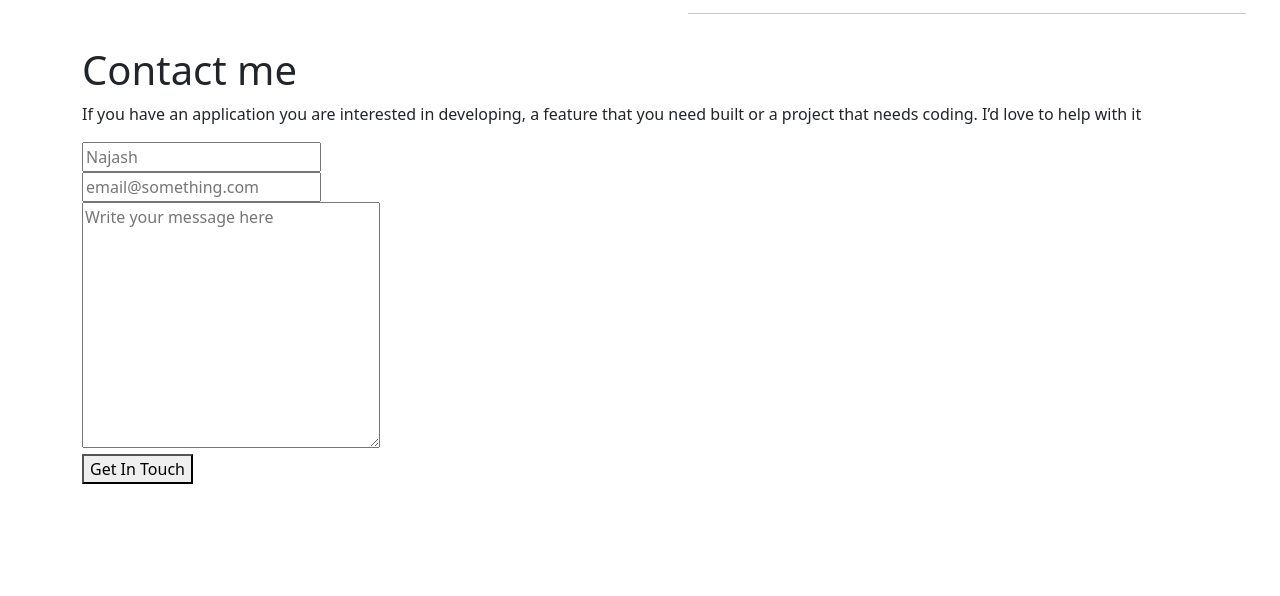
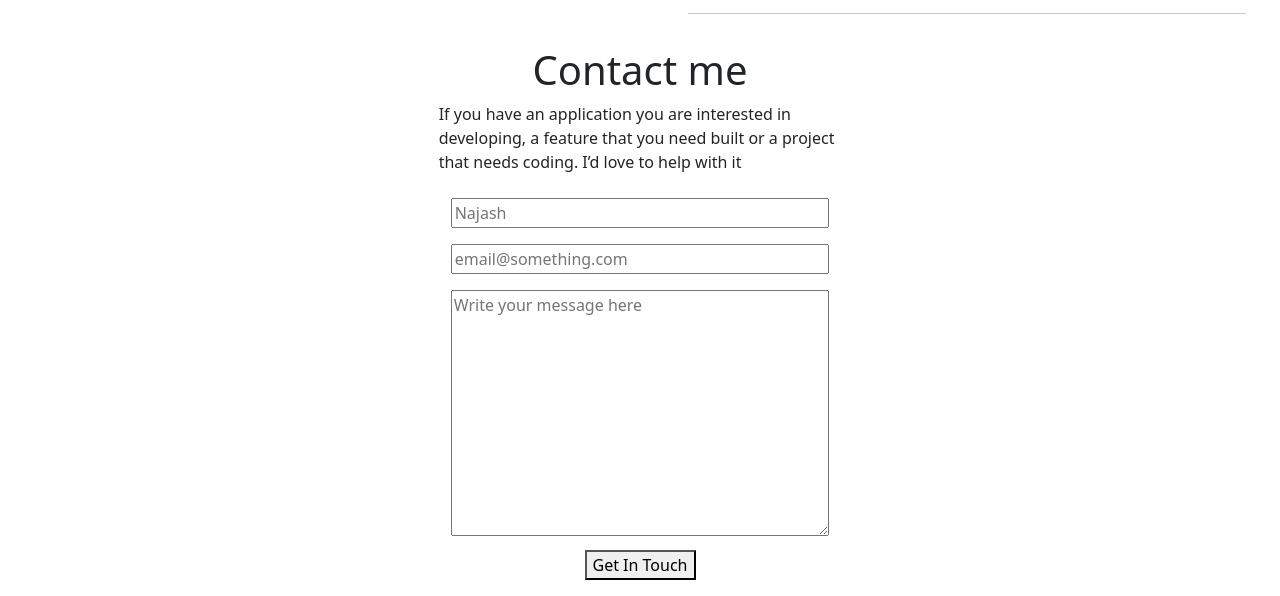
Before and after one commit to jash-debug/Introduction-to-Bootstrap-, a website: page index.html in a window 1280 px wide. Shown: the part 3890-4486 px from the top of the page. Before the commit the page ends 4390 px from the top, so only its background shows below. Drawn offline with nearby package versions, Linux system fonts and the light colour scheme.

Commit message:
Complete contact-us structure

```diff
--- a/index.html
+++ b/index.html
@@ -315,7 +315,7 @@
 
     <!-- contact form -->
     <section>
-        <div class="container">
+        <div class="container d-flex flex-column align-items-center col-4">
             <h1 class="text-align-center">
                 Contact me
             </h1>
@@ -323,22 +323,22 @@
                 If you have an application you are interested in developing, a feature that you need built or a project
                 that needs coding. I’d love to help with it
             </p>
-            <form action="https://formspree.io/f/xpznwqll" method="post">
+            <form class="container-fluid" action="https://formspree.io/f/xpznwqll" method="post">
                 <ul class="form__list list-unstyled">
-                    <li class="form__list1">
-                        <input class="poppins form__list__style" name="name" type="text" id="Firstname"
+                    <li class="form__list1 py-2">
+                        <input class="poppins form__list__style col-12" name="name" type="text" id="Firstname"
                             placeholder="Najash" maxlength="30" aria-label="User Name" required />
                     </li>
-                    <li>
-                        <input class="poppins form__list__style" type="email" name="email" id="email"
+                    <li class="py-2">
+                        <input class="poppins form__list__style col-12" type="email" name="email" id="email"
                             placeholder="email@something.com" aria-label="Email" required />
                     </li>
-                    <li class="form__list2">
-                        <textarea class="poppins form__list__style" name="textarea__form" id="textarea__form" cols="30"
+                    <li class="form__list2 py-2">
+                        <textarea class="poppins form__list__style col-12" name="textarea__form" id="textarea__form" cols="30"
                             rows="10" maxlength="500" aria-label="Enter Message" placeholder="Write your message here"
                             required></textarea>
                     </li>
-                    <li class="form__button__li">
+                    <li class="form__button__li d-flex flex-column align-items-center">
                         <button type="submit" class="form__button poppins" aria-label="Get In Touch">Get In
                             Touch</button>
                     </li>
```
